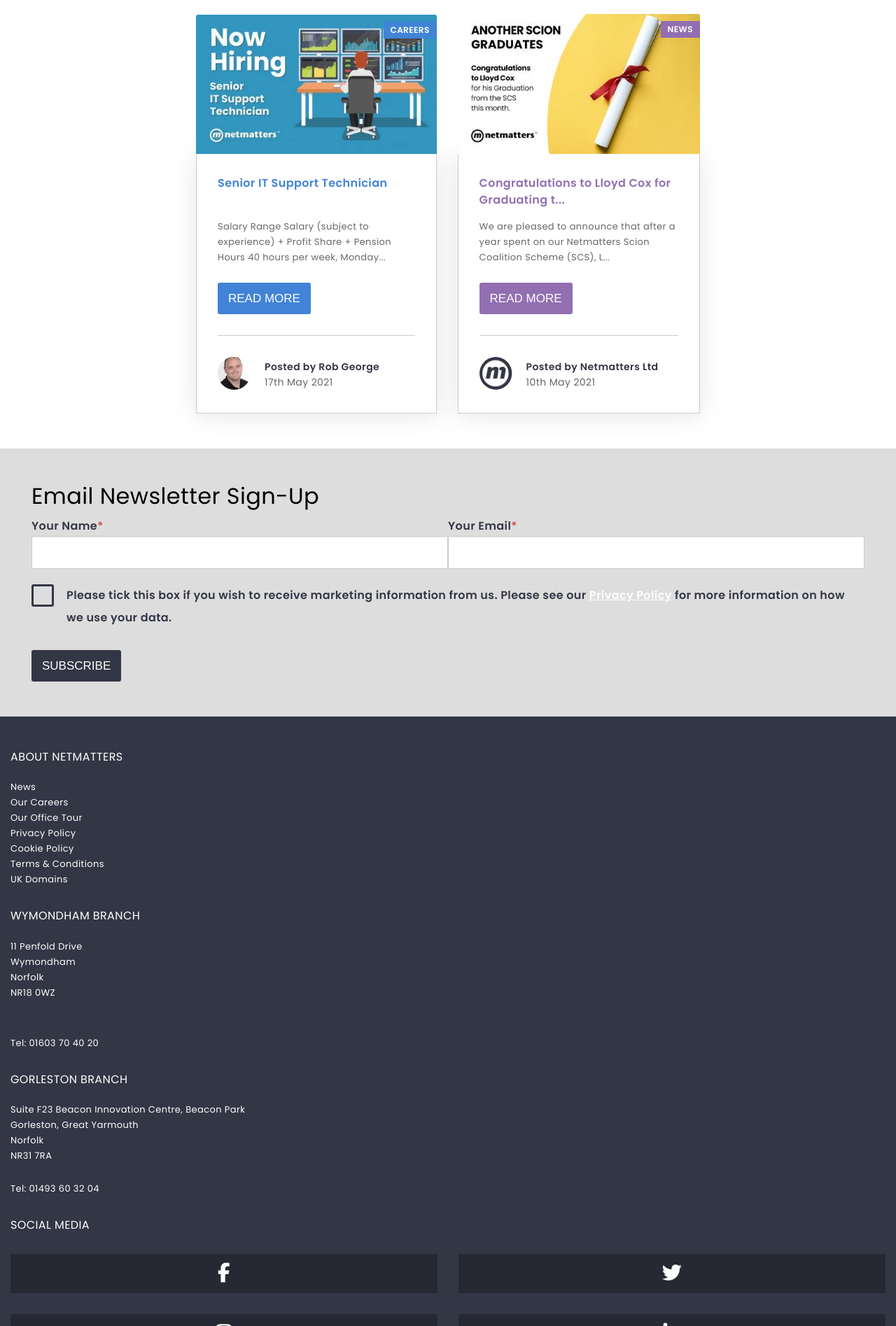
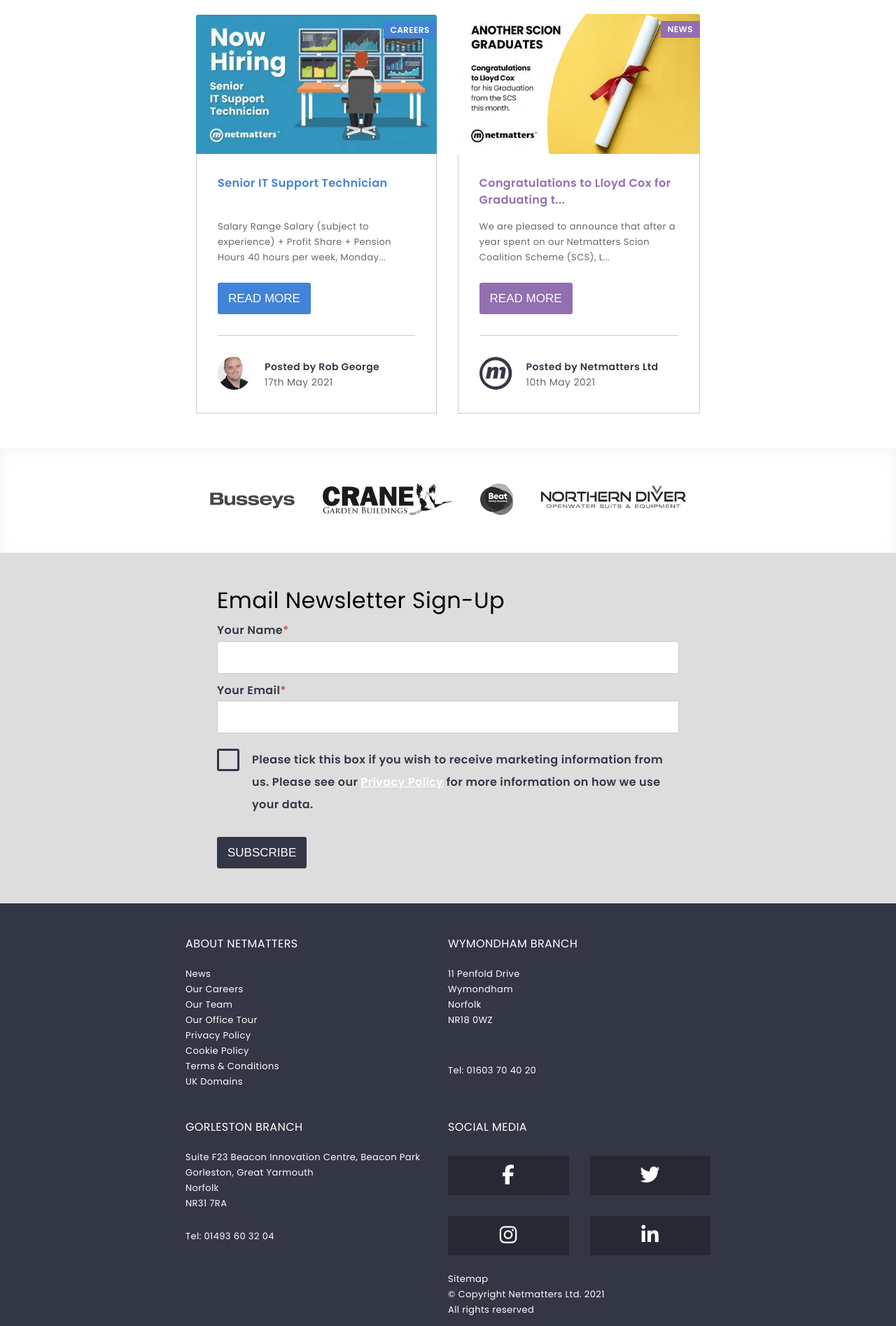
Before and after one commit to adam-pearson/HTML-CSS-Reflection, a PHP site: page / in a window 1280 px wide. Shown: the part 3042-4937 px from the top of the page at 70% size. Run offline with PHP 8.4, Linux system fonts and the light colour scheme; some libraries are stand-ins or nearby versions.

Commit message:
Added logos section, media q for newsletter & footer

```diff
--- a/css/styles.css
+++ b/css/styles.css
@@ -566,7 +566,6 @@
   border-color: #ccc;
   border-style: solid;
   padding: 30px;
-  box-shadow: 0 3px 35px rgba(0, 0, 0, 0.1);
 }
 
 .latest-content h3 {
@@ -883,7 +882,7 @@
   background-color: #0077b5;
 }
 
-/* Medium breakpoint styles*/
+/* Medium breakpoint element styles*/
 .md-search {
   margin-left: 20px;
   flex-shrink: 0;
@@ -922,6 +921,104 @@
   position: absolute;
   top: 17px;
   left: 22px;
+}
+
+/* ------------ logo section --------------*/
+#logo-section {
+  background-color: #fff;
+  padding-top: 50px;
+  padding-bottom: 50px;
+  box-shadow: inset 0 5px 35px -15px rgba(0, 0, 0, 0.1);
+}
+
+.logos-container {
+  display: flex;
+  width: 750px;
+  margin-left: auto;
+  margin-right: auto;
+  padding-left: 15px;
+  padding-right: 15px;
+}
+
+.logo-item {
+  flex-grow: 1;
+  vertical-align: middle;
+  padding: 0 20px;
+  position: relative;
+}
+
+.logo-item:hover img {
+  filter: none;
+}
+
+.logo-item:hover .logo-description {
+  display: block;
+}
+
+.logo-item img {
+  filter: grayscale(1);
+  max-width: 100%;
+  height: auto;
+}
+
+.logo-description {
+  display: none;
+  position: absolute;
+  bottom: 100%;
+  left: -200px;
+  right: -200px;
+  text-align: center;
+}
+
+.logo-description .box {
+  background-color: #333645;
+  color: #fff;
+  padding: 20px;
+  font-size: .875rem;
+  max-width: 260px;
+  margin: 0 auto 50px;
+}
+
+.logo-description .arrow {
+  position: absolute;
+  bottom: 15px;
+  left: 50%;
+  margin-left: -36px;
+}
+
+.logo-description .arrow::after {
+  content: "";
+  margin: auto;
+  display: inline-block;
+  border-color: #333645 transparent;
+  border-style: solid;
+  border-width: 35px 36px 0;
+}
+
+.box h3 {
+  position: relative;
+  font-size: 1.125rem;
+  padding-bottom: 17px;
+  margin: 0 0 11px;
+  font-weight: 400;
+}
+
+.box h3::after {
+  content: "";
+  position: absolute;
+  bottom: 0;
+  left: 0;
+  right: 0;
+  margin: auto;
+  width: 28px;
+  height: 3px;
+  display: block;
+  background-color: #fff;
+}
+
+.box p {
+  font-size: .8125rem;
+  line-height: 1.375rem;
 }
 
 @media screen and (max-width: 767px) {
@@ -994,5 +1091,19 @@
   .latest-content h3 {
     min-height: 3rem;
   }
+  .newsletter-inner {
+    width: 750px;
+    margin-left: auto;
+    margin-right: auto;
+  }
+  .footer-flex {
+    width: 750px;
+    margin: auto;
+    display: flex;
+    flex-wrap: wrap;
+  }
+  .footer-flex * {
+    flex: 1 50%;
+  }
 }
 /*# sourceMappingURL=styles.css.map */
--- a/index.html
+++ b/index.html
@@ -262,7 +262,51 @@
                         </div>
                     </div>
                 </div>
-
+            </div>
+        </div>
+   </div>
+<!------------ logos section ------------>
+   <div id="logo-section">
+        <div class="logos-container">
+            <div class="logo-item">
+                <div class="logo-description">
+                    <div class="box">
+                        <h3>Busseys</h3>
+                        <p>One of the UK's leading Ford dealerships.</p>
+                        <div class="arrow"></div>
+                    </div>
+                </div>
+                <img src="/img/home-gZQR.png" alt="Busseys">
+            </div>
+            <div class="logo-item">
+                <div class="logo-description">
+                    <div class="box">
+                        <h3>Crane Garden Builders</h3>
+                        <p>Leading manufacturer and supplier of high-end garden rooms, summerhouses, workshops and sheds in the UK.</p>
+                        <div class="arrow"></div>
+                    </div>
+                </div>
+                <img src="/img/home-MjHw.png" alt="Crane Garden Buildings">
+            </div>
+            <div class="logo-item">
+                <div class="logo-description">
+                    <div class="box">
+                        <h3>Beat</h3>
+                        <p>Leading manufacturer and supplier of high-end garden rooms, summerhouses, workshops and sheds in the UK.</p>
+                        <div class="arrow"></div>
+                    </div>
+                </div>
+                <img src="/img/home-ukEL.png" alt="Beat">
+            </div>
+            <div class="logo-item">
+                <div class="logo-description">
+                    <div class="box">
+                        <h3>Northern Diver</h3>
+                        <p>Leading manufacturer and supplier of high-end garden rooms, summerhouses, workshops and sheds in the UK.</p>
+                        <div class="arrow"></div>
+                    </div>
+                </div>
+                <img src="/img/home-kGn4.png" alt="Northern Diver">
             </div>
         </div>
    </div>
@@ -311,6 +355,7 @@
                     <ul>
                         <li><a href="#">News</a></li>
                         <li><a href="#">Our Careers</a></li>
+                        <li><a href="#">Our Team</a></li>
                         <li><a href="#">Our Office Tour</a></li>
                         <li><a href="#">Privacy Policy</a></li>
                         <li><a href="#">Cookie Policy</a></li>
--- a/scss/_basic.scss
+++ b/scss/_basic.scss
@@ -477,6 +477,7 @@
     padding: 40px 15px;
 }
 
+
 .latest {
     position: relative;
     padding: 40px auto;
@@ -545,7 +546,6 @@
     border-color: #ccc;
     border-style: solid;
     padding: 30px;
-    box-shadow: 0 3px 35px rgba(0,0,0,.1);
     h3 {
         font-size: 1rem;
         line-height: 1.5rem;
@@ -850,7 +850,7 @@
 }
 
 
-/* Medium breakpoint styles*/
+/* Medium breakpoint element styles*/
 
 
 .md-search {
@@ -890,3 +890,98 @@
         left: 22px;
     }
 }
+
+/* ------------ logo section --------------*/
+
+#logo-section {
+    background-color: $white;
+    padding-top: 50px;
+    padding-bottom: 50px;
+    box-shadow: inset 0 5px 35px -15px rgba(0, 0, 0, .1);
+}
+
+.logos-container {
+    display: flex;
+    width: 750px;
+    margin-left: auto;
+    margin-right: auto;
+    padding-left: 15px;
+    padding-right: 15px;
+}
+
+.logo-item {
+    flex-grow: 1;
+    vertical-align: middle;
+    padding: 0 20px;
+    position: relative;
+    &:hover {
+        img {
+            filter: none;
+        }
+        .logo-description {
+            display: block;
+        }
+    }
+    img {
+        filter: grayscale(1);
+        max-width: 100%;
+        height: auto;
+    }
+}
+
+.logo-description {
+    display: none;
+    position: absolute;
+    bottom: 100%;
+    left: -200px;
+    right: -200px;
+    text-align: center;
+    .box {
+        background-color: $primary-colour;
+        color: #fff;
+        padding: 20px;
+        font-size: .875rem;
+        max-width: 260px;
+        margin: 0 auto 50px;
+    }
+    .arrow {
+        position: absolute;
+        bottom: 15px;
+        left: 50%;
+        margin-left: -36px;
+        &::after {
+            content: "";
+            margin: auto;
+            display: inline-block;
+            border-color: $primary-colour transparent;
+            border-style: solid;
+            border-width: 35px 36px 0;
+        }
+    }
+}
+
+.box {
+    h3 {
+        position: relative;
+        font-size: 1.125rem;
+        padding-bottom: 17px;
+        margin: 0 0 11px;
+        font-weight: 400;
+        &::after {
+            content: "";
+            position: absolute;
+            bottom: 0;
+            left: 0;
+            right: 0;
+            margin: auto;
+            width: 28px;
+            height: 3px;
+            display: block;
+            background-color: $white;
+        }
+    }
+    p {
+        font-size: .8125rem;
+        line-height: 1.375rem;
+    }
+}
--- a/scss/_mqueries.scss
+++ b/scss/_mqueries.scss
@@ -87,4 +87,20 @@
         }
     }
 
+    .newsletter-inner {
+        width: 750px;
+        margin-left: auto;
+        margin-right: auto;
+    }
+
+    .footer-flex {
+        width: 750px;
+        margin: auto;
+        display: flex;
+        flex-wrap: wrap;
+        * {
+            flex: 1 50%;
+        }
+    }
+
 }
```
Also changed, not shown: img/home-MjHw.png (added), img/home-gZQR.png (added), img/home-kGn4.png (added), img/home-ukEL.png (added), 1 other file.
